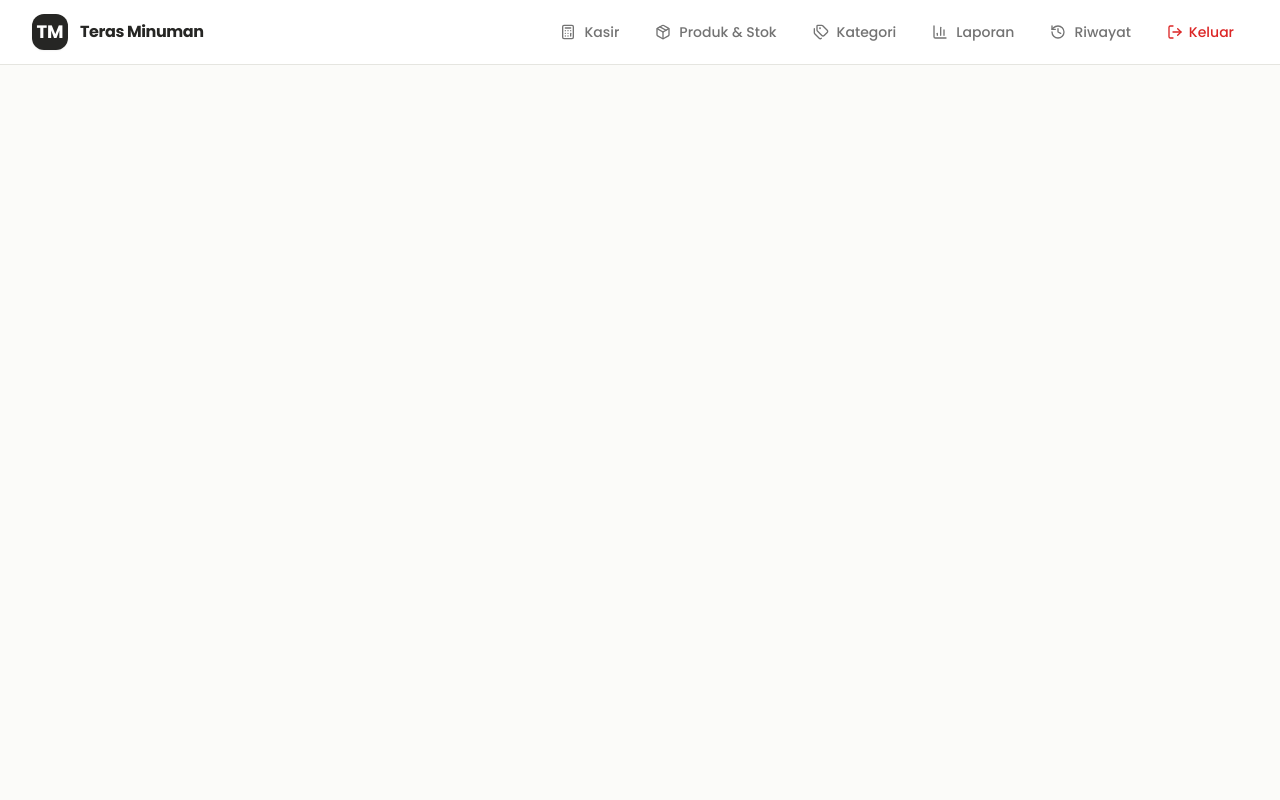
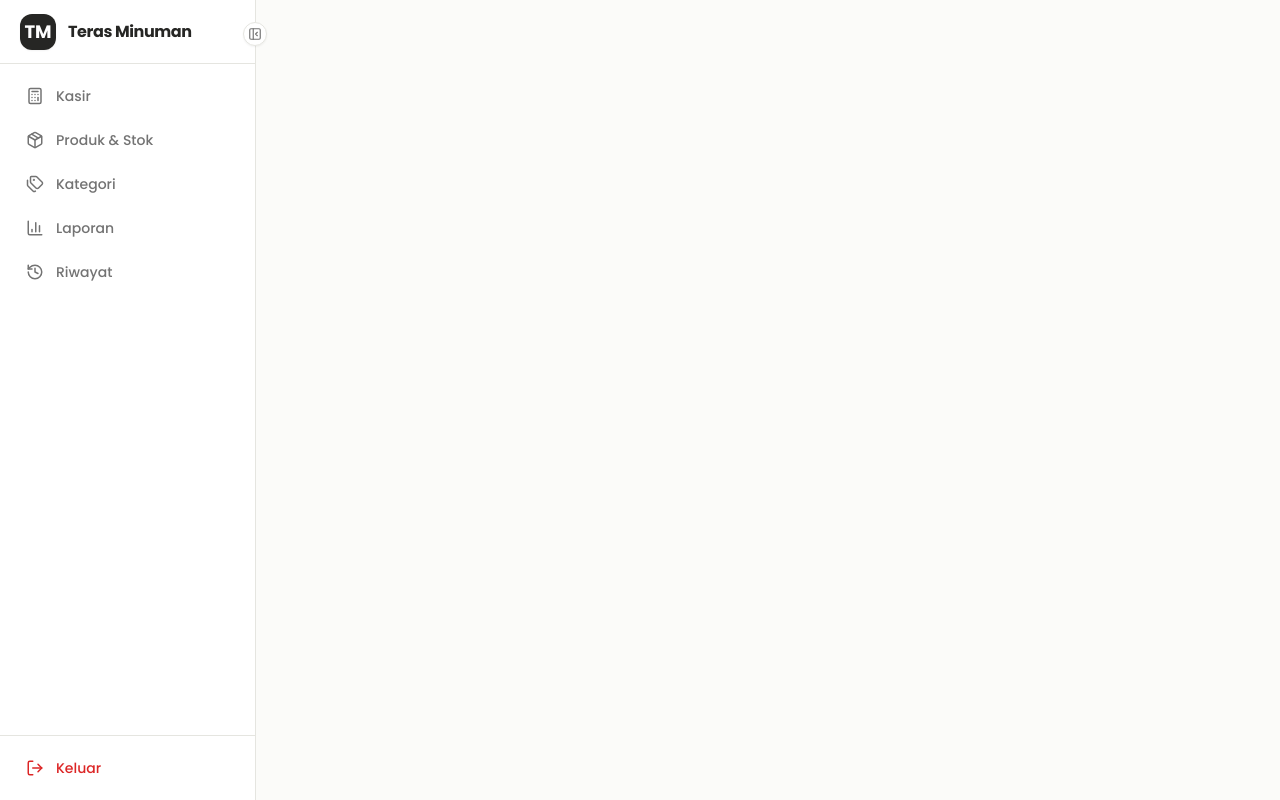
Before and after one commit to mochherucahyono/beverage_terrace, a Vue app in the folder frontend/: page / in a window 1280 px wide. Built offline with nearby package versions, Linux system fonts and the light colour scheme.

Commit message:
update ui

```diff
--- a/frontend/src/components/Navbar.vue
+++ b/frontend/src/components/Navbar.vue
@@ -1,7 +1,7 @@
 <script setup>
-import { ref } from 'vue';
+import { ref, computed, watch, onMounted, onBeforeUnmount } from 'vue';
 import { useRoute, useRouter } from 'vue-router';
-import { LogOut } from 'lucide-vue-next';
+import { LogOut, PanelLeftClose, PanelLeftOpen } from 'lucide-vue-next';
 import { createRipple } from '../utils/ripple';
 // Import icon yang dibutuhkan dari lucide-vue-next
 import {
@@ -72,12 +72,68 @@ const links = [
 ];
 
 const isActive = (to) => route.path === to;
+
+/* ---------- Sidebar buka/tutup (desktop) ---------- */
+const STORAGE_KEY = 'terasminuman_sidebar_collapsed';
+const SIDEBAR_WIDTH_OPEN = 256;  // w-64
+const SIDEBAR_WIDTH_CLOSED = 72; // w-[72px]
+
+const isCollapsed = ref(false);
+try {
+  isCollapsed.value = localStorage.getItem(STORAGE_KEY) === '1';
+} catch (_) { /* abaikan jika localStorage tidak tersedia */ }
+
+const toggleSidebar = () => {
+  isCollapsed.value = !isCollapsed.value;
+  try {
+    localStorage.setItem(STORAGE_KEY, isCollapsed.value ? '1' : '0');
+  } catch (_) { /* abaikan */ }
+};
+
+const handleToggleClick = (e) => {
+  createRipple(e);
+  toggleSidebar();
+};
+
+// Konten halaman digeser dengan padding-left pada <body> (hanya di desktop),
+// sehingga layout induk (App.vue) tidak perlu diubah.
+const isDesktop = ref(false);
+const sidebarWidth = computed(() => (isCollapsed.value ? SIDEBAR_WIDTH_CLOSED : SIDEBAR_WIDTH_OPEN));
+
+const applyBodyOffset = () => {
+  document.body.style.paddingLeft = isDesktop.value ? `${sidebarWidth.value}px` : '';
+};
+
+let desktopQuery;
+const onDesktopChange = (e) => {
+  isDesktop.value = e.matches;
+  applyBodyOffset();
+};
+
+watch(isCollapsed, applyBodyOffset);
+
+onMounted(() => {
+  desktopQuery = window.matchMedia('(min-width: 1024px)');
+  isDesktop.value = desktopQuery.matches;
+  applyBodyOffset();
+  // Aktifkan transisi setelah posisi awal terpasang agar tidak beranimasi saat halaman dimuat
+  requestAnimationFrame(() => {
+    document.body.style.transition = 'padding-left 200ms ease-in-out';
+  });
+  desktopQuery.addEventListener?.('change', onDesktopChange);
+});
+
+onBeforeUnmount(() => {
+  desktopQuery?.removeEventListener?.('change', onDesktopChange);
+  document.body.style.paddingLeft = '';
+  document.body.style.transition = '';
+});
 </script>
 
 <template>
-  <!-- Header atas: desktop = logo + menu, mobile = logo saja -->
-  <header class="bg-white border-b border-brand-border sticky top-0 z-30">
-    <div class="max-w-7xl mx-auto px-4 sm:px-6 lg:px-8 h-14 lg:h-16 flex items-center justify-between">
+  <!-- Header atas (HP & tablet): logo saja -->
+  <header class="lg:hidden bg-white border-b border-brand-border sticky top-0 z-30">
+    <div class="px-4 sm:px-6 h-14 flex items-center justify-between">
       <!-- Logo Brand -->
       <router-link to="/cashier" class="flex items-center space-x-3">
         <div class="w-9 h-9 rounded-xl bg-[#262624] text-white flex items-center justify-center font-bold text-lg shadow-sm">
@@ -88,35 +144,77 @@ const isActive = (to) => route.path === to;
           <span class="text-[11px] text-neutral-400 font-medium"></span>
         </div>
       </router-link>
+    </div>
+  </header>
 
-      <!-- Menu desktop -->
-      <nav class="hidden lg:flex items-center space-x-2">
+  <!-- Sidebar desktop (bisa dibuka/tutup) -->
+  <aside
+    class="hidden lg:flex fixed inset-y-0 left-0 z-30 flex-col bg-white border-r border-brand-border transition-[width] duration-200 ease-in-out"
+    :class="isCollapsed ? 'w-[72px]' : 'w-64'"
+  >
+    <!-- Tombol buka/tutup di tepi sidebar -->
+    <button
+      type="button"
+      @click="(e) => handleToggleClick(e)"
+      class="absolute -right-3 top-[22px] z-10 w-6 h-6 rounded-full bg-white border border-brand-border shadow-sm text-neutral-500 hover:text-[#262624] hover:bg-neutral-50 flex items-center justify-center transition-colors"
+      :title="isCollapsed ? 'Buka sidebar' : 'Tutup sidebar'"
+      :aria-label="isCollapsed ? 'Buka sidebar' : 'Tutup sidebar'"
+      :aria-expanded="!isCollapsed"
+    >
+      <component :is="isCollapsed ? PanelLeftOpen : PanelLeftClose" class="w-3.5 h-3.5" />
+    </button>
+
+    <!-- Logo Brand -->
+    <router-link
+      to="/cashier"
+      class="h-16 shrink-0 flex items-center border-b border-brand-border overflow-hidden"
+      :class="isCollapsed ? 'justify-center' : 'px-5 space-x-3'"
+    >
+      <div class="w-9 h-9 shrink-0 rounded-xl bg-[#262624] text-white flex items-center justify-center font-bold text-lg shadow-sm">
+        TM
+      </div>
+      <div v-if="!isCollapsed" class="whitespace-nowrap">
+        <h1 class="font-bold text-base text-[#262624] tracking-tight leading-none">Teras Minuman</h1>
+        <span class="text-[11px] text-neutral-400 font-medium"></span>
+      </div>
+    </router-link>
+
+    <!-- Menu -->
+    <nav class="flex-1 overflow-y-auto overflow-x-hidden p-3 space-y-1">
       <router-link
         v-for="link in links"
         :key="link.to"
         :to="link.to"
         @click="(e) => handleNavigation(e, link.to)"
-          class="px-3.5 py-2 rounded-xl text-sm font-medium transition-all duration-150 flex items-center space-x-2"
-          :class="isActive(link.to)
+        :title="isCollapsed ? link.label : undefined"
+        class="relative overflow-hidden py-2.5 rounded-xl text-sm font-medium transition-all duration-150 flex items-center whitespace-nowrap"
+        :class="[
+          isCollapsed ? 'justify-center px-0' : 'px-3.5 space-x-3',
+          isActive(link.to)
             ? 'bg-neutral-100 text-[#262624]'
-            : 'text-neutral-500 hover:text-neutral-800 hover:bg-neutral-50'"
+            : 'text-neutral-500 hover:text-neutral-800 hover:bg-neutral-50'
+        ]"
       >
         <!-- Render komponen icon Lucide secara dinamis -->
-          <component :is="link.icon" class="w-4 h-4" />
-          <span>{{ link.label }}</span>
+        <component :is="link.icon" class="w-[18px] h-[18px] shrink-0" />
+        <span v-if="!isCollapsed">{{ link.label }}</span>
       </router-link>
+    </nav>
+
+    <!-- Tombol Keluar -->
+    <div class="shrink-0 p-3 border-t border-brand-border">
       <button
         type="button"
         @click="(e) => handleButtonClick(e)"
-          class="px-3.5 py-2 rounded-xl text-sm font-medium text-red-600 hover:bg-red-50 transition-all flex items-center space-x-1.5"
+        class="relative overflow-hidden w-full py-2.5 rounded-xl text-sm font-medium text-red-600 hover:bg-red-50 transition-all flex items-center whitespace-nowrap"
+        :class="isCollapsed ? 'justify-center px-0' : 'px-3.5 space-x-3'"
         title="Keluar dari sesi"
       >
-          <LogOut class="w-4 h-4" />
-          <span>Keluar</span>
+        <LogOut class="w-[18px] h-[18px] shrink-0" />
+        <span v-if="!isCollapsed">Keluar</span>
       </button>
-      </nav>
     </div>
-  </header>
+  </aside>
 
   <!-- Bar tab bawah (HP & tablet) -->
   <nav class="lg:hidden fixed bottom-0 inset-x-0 z-30 bg-white border-t border-brand-border pb-[env(safe-area-inset-bottom)]">
--- a/frontend/src/views/auth/LoginView.vue
+++ b/frontend/src/views/auth/LoginView.vue
@@ -1,7 +1,7 @@
 <script setup>
 import { ref, onMounted } from 'vue';
 import { useRouter } from 'vue-router';
-import { Lock, User, Eye, EyeOff } from 'lucide-vue-next';
+import { Lock, User, Eye, EyeOff, ArrowRight, AlertCircle } from 'lucide-vue-next';
 import api from '../../services/api';
 import { createRipple } from '../../utils/ripple';
 
@@ -19,6 +19,7 @@ const errorMessage = ref('');
 
 // Fungsi untuk menangani proses login
 const handleLogin = async () => {
+  if (isLoading.value) return; // cegah permintaan ganda
   errorMessage.value = '';
   isLoading.value = true;
 
@@ -40,25 +41,32 @@ const handleLogin = async () => {
   }
 };
 
-// Fungsi untuk menangani klik tombol dengan efek ripple
+// Efek ripple pada tombol; proses login dijalankan oleh submit form
 const handleButtonClick = (e) => {
   createRipple(e);
-  setTimeout(() => {
-    handleLogin();
-  }, 200); // Jeda singkat agar animasi ripple sempat terlihat sebelum aksi berjalan
 };
 
 </script>
 
 <template>
-  <div class="min-h-screen flex items-center justify-center bg-[#FBFBF9] px-4">
-    <div class="max-w-sm w-full bg-white rounded-2xl border border-neutral-200/80 p-7 shadow-sm space-y-6">
+  <div class="relative min-h-screen flex flex-col items-center justify-center overflow-hidden bg-[#FBFBF9] px-4 py-10">
+    <!-- Latar kotak-kotak dengan pudar ke tepi -->
+    <div class="login-grid absolute inset-0 pointer-events-none" aria-hidden="true"></div>
+
+    <!-- Cahaya lembut aksen terakota -->
+    <div class="absolute left-1/2 top-1/2 -translate-x-1/2 -translate-y-[60%] w-[420px] h-[420px] rounded-full bg-[#DA6B4F]/15 blur-3xl pointer-events-none" aria-hidden="true"></div>
+
+    <div class="login-card relative z-10 w-full max-w-[400px]">
+      <div class="bg-white/90 backdrop-blur-sm rounded-3xl border border-neutral-200/80 p-8 shadow-[0_24px_60px_-24px_rgba(38,38,36,0.28)] space-y-7">
         <!-- Identitas Brand -->
-      <div class="text-center space-y-1.5">
-        <div class="w-11 h-11 rounded-xl bg-[#262624] text-white flex items-center justify-center font-bold text-base mx-auto shadow-sm">
+        <div class="text-center space-y-2">
+          <div class="relative w-14 h-14 mx-auto">
+            <div class="w-14 h-14 rounded-2xl bg-[#262624] text-white flex items-center justify-center font-bold text-lg shadow-md">
               TM
             </div>
-        <h1 class="text-base font-bold text-[#262624] pt-1">Teras Minuman</h1>
+            <span class="absolute -bottom-1 -right-1 w-4 h-4 rounded-full bg-[#DA6B4F] border-[3px] border-white"></span>
+          </div>
+          <h1 class="text-xl font-bold text-[#262624] tracking-tight pt-2">Teras Minuman</h1>
           <p class="text-xs text-neutral-400">Masuk sebagai pemilik untuk mengelola kasir</p>
         </div>
 
@@ -67,17 +75,18 @@ const handleButtonClick = (e) => {
           <div
             v-if="errorMessage"
             role="alert"
-          class="p-3 rounded-xl bg-red-50 border border-red-200 text-red-700 text-xs text-center font-medium"
+            class="login-shake flex items-start gap-2 p-3 rounded-xl bg-red-50 border border-red-200 text-red-700 text-xs font-medium"
           >
-          {{ errorMessage }}
+            <AlertCircle class="w-4 h-4 shrink-0 mt-px" />
+            <span>{{ errorMessage }}</span>
           </div>
 
           <div class="space-y-1.5">
             <label for="username" class="block text-xs font-semibold text-neutral-600">
               Nama Pengguna
             </label>
-          <div class="relative">
-            <User class="w-4 h-4 text-neutral-400 absolute left-3.5 top-1/2 -translate-y-1/2 pointer-events-none" />
+            <div class="relative group">
+              <User class="w-4 h-4 text-neutral-400 group-focus-within:text-[#DA6B4F] absolute left-4 top-1/2 -translate-y-1/2 pointer-events-none transition-colors" />
               <input
                 id="username"
                 v-model="username"
@@ -85,7 +94,7 @@ const handleButtonClick = (e) => {
                 required
                 autocomplete="username"
                 placeholder="Masukkan nama pengguna"
-              class="w-full text-xs py-3 pl-10 pr-3.5 rounded-xl border border-neutral-200 bg-neutral-50/60 focus:bg-white focus:outline-none focus:border-[#DA6B4F] focus:ring-2 focus:ring-[#DA6B4F]/15 transition-all"
+                class="w-full text-sm py-3.5 pl-11 pr-4 rounded-xl border border-neutral-200 bg-neutral-50/60 placeholder:text-neutral-400 hover:border-neutral-300 focus:bg-white focus:outline-none focus:border-[#DA6B4F] focus:ring-4 focus:ring-[#DA6B4F]/10 transition-all"
               />
             </div>
           </div>
@@ -94,8 +103,8 @@ const handleButtonClick = (e) => {
             <label for="password" class="block text-xs font-semibold text-neutral-600">
               Kata Sandi
             </label>
-          <div class="relative">
-            <Lock class="w-4 h-4 text-neutral-400 absolute left-3.5 top-1/2 -translate-y-1/2 pointer-events-none" />
+            <div class="relative group">
+              <Lock class="w-4 h-4 text-neutral-400 group-focus-within:text-[#DA6B4F] absolute left-4 top-1/2 -translate-y-1/2 pointer-events-none transition-colors" />
               <input
                 id="password"
                 v-model="password"
@@ -103,13 +112,13 @@ const handleButtonClick = (e) => {
                 required
                 autocomplete="current-password"
                 placeholder="Masukkan kata sandi"
-              class="w-full text-xs py-3 pl-10 pr-10 rounded-xl border border-neutral-200 bg-neutral-50/60 focus:bg-white focus:outline-none focus:border-[#DA6B4F] focus:ring-2 focus:ring-[#DA6B4F]/15 transition-all"
+                class="w-full text-sm py-3.5 pl-11 pr-11 rounded-xl border border-neutral-200 bg-neutral-50/60 placeholder:text-neutral-400 hover:border-neutral-300 focus:bg-white focus:outline-none focus:border-[#DA6B4F] focus:ring-4 focus:ring-[#DA6B4F]/10 transition-all"
               />
               <button
                 type="button"
                 @click="showPassword = !showPassword"
                 :aria-label="showPassword ? 'Sembunyikan sandi' : 'Lihat sandi'"
-              class="absolute right-2.5 top-1/2 -translate-y-1/2 p-1 text-neutral-400 hover:text-neutral-700"
+                class="absolute right-3 top-1/2 -translate-y-1/2 p-1 rounded-md text-neutral-400 hover:text-neutral-700 transition-colors"
               >
                 <EyeOff v-if="showPassword" class="w-4 h-4" />
                 <Eye v-else class="w-4 h-4" />
@@ -121,11 +130,68 @@ const handleButtonClick = (e) => {
             type="submit"
             @click="handleButtonClick"
             :disabled="isLoading"
-          class="w-full py-3 rounded-xl bg-[#262624] text-white font-semibold text-xs shadow-sm hover:bg-neutral-800 active:scale-[0.99] transition-all disabled:opacity-50 disabled:cursor-not-allowed"
+            class="relative overflow-hidden w-full mt-2 py-3.5 rounded-xl bg-[#262624] text-white font-semibold text-sm shadow-sm hover:bg-neutral-800 hover:shadow-md active:scale-[0.99] transition-all disabled:opacity-60 disabled:cursor-not-allowed flex items-center justify-center gap-2"
           >
-          {{ isLoading ? 'Memverifikasi...' : 'Masuk' }}
+            <span
+              v-if="isLoading"
+              class="w-4 h-4 rounded-full border-2 border-white/30 border-t-white animate-spin"
+              aria-hidden="true"
+            ></span>
+            <span>{{ isLoading ? 'Memverifikasi...' : 'Masuk' }}</span>
+            <ArrowRight v-if="!isLoading" class="w-4 h-4" />
           </button>
         </form>
       </div>
+
+      <p class="mt-6 text-center text-[11px] text-neutral-400">
+        &copy; {{ new Date().getFullYear() }} Teras Minuman
+      </p>
+    </div>
   </div>
 </template>
+
+<style scoped>
+/* Kotak-kotak halus, memudar ke arah tepi layar */
+.login-grid {
+  background-image:
+    linear-gradient(to right, rgba(38, 38, 36, 0.06) 1px, transparent 1px),
+    linear-gradient(to bottom, rgba(38, 38, 36, 0.06) 1px, transparent 1px);
+  background-size: 40px 40px;
+  -webkit-mask-image: radial-gradient(ellipse 75% 65% at 50% 45%, #000 25%, transparent 100%);
+  mask-image: radial-gradient(ellipse 75% 65% at 50% 45%, #000 25%, transparent 100%);
+}
+
+.login-card {
+  animation: login-in 0.55s cubic-bezier(0.16, 1, 0.3, 1) both;
+}
+
+.login-shake {
+  animation: login-shake 0.4s ease-in-out;
+}
+
+@keyframes login-in {
+  from {
+    opacity: 0;
+    transform: translateY(14px) scale(0.98);
+  }
+  to {
+    opacity: 1;
+    transform: none;
+  }
+}
+
+@keyframes login-shake {
+  0%, 100% { transform: translateX(0); }
+  20% { transform: translateX(-5px); }
+  40% { transform: translateX(5px); }
+  60% { transform: translateX(-3px); }
+  80% { transform: translateX(3px); }
+}
+
+@media (prefers-reduced-motion: reduce) {
+  .login-card,
+  .login-shake {
+    animation: none;
+  }
+}
+</style>
```
Also changed, not shown: frontend/src/views/POSView.vue (+16 -12 lines). Lines whose indentation alone changed are shown as unchanged.
